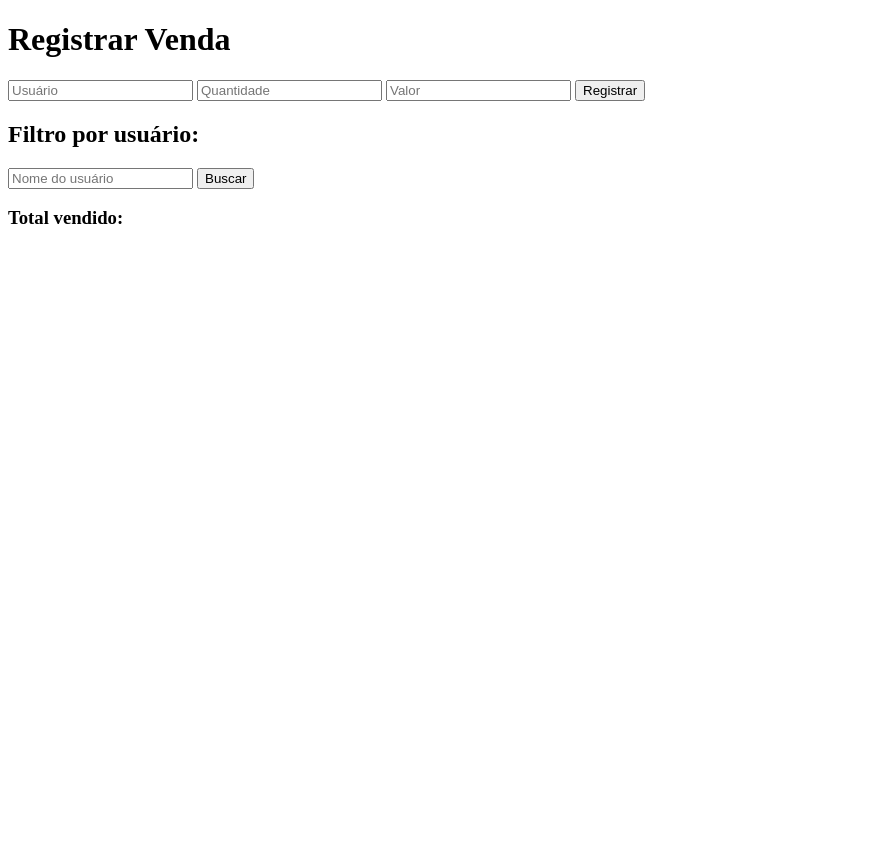
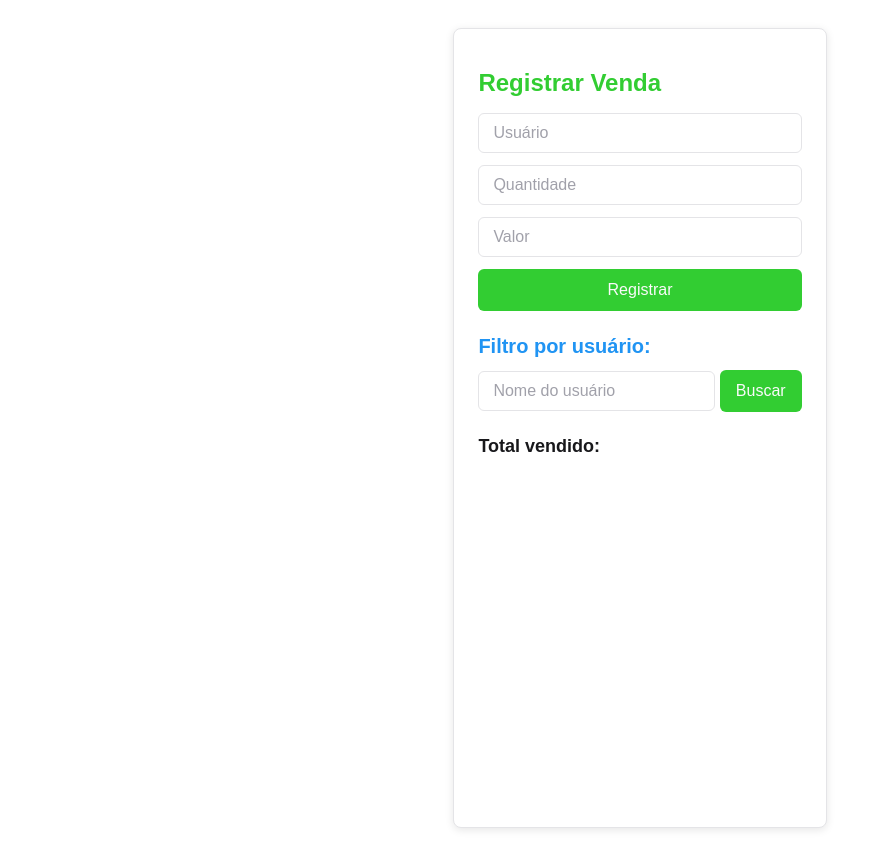
Before and after one commit to jotajotinha02/contabilidade, a plain HTML site: page index.html in a window 1280 px wide. Shown: the whole page, without its empty margins (0-882 px from the left). Before the commit the page ends 800 px from the top, so only its background shows below. Drawn offline with Linux system fonts and the light colour scheme; no server answers.

Commit message:
Update index.html

```diff
--- a/index.html
+++ b/index.html
@@ -4,145 +4,99 @@
   <meta charset="UTF-8">
   <title>Registro de Vendas</title>
 <style>
-  @tailwind base;
-@tailwind components;
-@tailwind utilities;
-
-:root {
-  --background: hsl(0, 0%, 100%);
-  --foreground: hsl(240, 10%, 3.9%);
-  --muted: hsl(240, 4.8%, 95.9%);
-  --muted-foreground: hsl(240, 5%, 64.9%);
-  --popover: hsl(0, 0%, 100%);
-  --popover-foreground: hsl(240, 10%, 3.9%);
-  --card: hsl(0, 0%, 100%);
-  --card-foreground: hsl(240, 10%, 3.9%);
-  --border: hsl(240, 5.9%, 90%);
-  --input: hsl(240, 5.9%, 90%);
-  --primary: hsl(120, 61%, 50%);
-  --primary-foreground: hsl(0, 0%, 98%);
-  --secondary: hsl(207, 90%, 54%);
-  --secondary-foreground: hsl(0, 0%, 98%);
-  --accent: hsl(240, 4.8%, 95.9%);
-  --accent-foreground: hsl(240, 5.9%, 10%);
-  --destructive: hsl(14, 84%, 53%);
-  --destructive-foreground: hsl(0, 0%, 98%);
-  --ring: hsl(240, 5.9%, 10%);
-  --radius: 0.5rem;
+  body {
+  font-family: Arial, sans-serif;
+  background-color: hsl(0, 0%, 100%);
+  color: hsl(240, 10%, 3.9%);
+  padding: 20px;
+  min-height: 100vh;
+  display: flex;
+  justify-content: center;
 }
 
-.dark {
-  --background: hsl(240, 10%, 3.9%);
-  --foreground: hsl(0, 0%, 98%);
-  --muted: hsl(240, 3.7%, 15.9%);
-  --muted-foreground: hsl(240, 5%, 64.9%);
-  --popover: hsl(240, 10%, 3.9%);
-  --popover-foreground: hsl(0, 0%, 98%);
-  --card: hsl(240, 10%, 3.9%);
-  --card-foreground: hsl(0, 0%, 98%);
-  --border: hsl(240, 3.7%, 15.9%);
-  --input: hsl(240, 3.7%, 15.9%);
-  --primary: hsl(120, 61%, 50%);
-  --primary-foreground: hsl(0, 0%, 98%);
-  --secondary: hsl(207, 90%, 54%);
-  --secondary-foreground: hsl(0, 0%, 98%);
-  --accent: hsl(240, 3.7%, 15.9%);
-  --accent-foreground: hsl(0, 0%, 98%);
-  --destructive: hsl(14, 84%, 53%);
-  --destructive-foreground: hsl(0, 0%, 98%);
-  --ring: hsl(240, 4.9%, 83.9%);
+.container {
+  max-width: 480px;
+  background-color: hsl(0, 0%, 100%);
+  border: 1px solid hsl(240, 5.9%, 90%);
+  border-radius: 8px;
+  padding: 24px;
+  box-shadow: 0 2px 8px rgba(0,0,0,0.1);
 }
 
-@layer base {
-  * {
-    @apply border-border;
+h1 {
+  font-size: 24px;
+  color: hsl(120, 61%, 50%);
+  margin-bottom: 16px;
 }
 
-  body {
-    @apply font-sans antialiased bg-background text-foreground min-h-screen p-6;
-  }
+h2 {
+  font-size: 20px;
+  color: hsl(207, 90%, 54%);
+  margin-top: 24px;
+  margin-bottom: 12px;
 }
 
-@layer components {
-  /* Container geral */
-  .container {
-    @apply max-w-xl mx-auto bg-card rounded-lg shadow-md p-6;
+h3 {
+  font-size: 18px;
+  color: hsl(240, 5.9%, 10%);
+  margin-top: 24px;
 }
 
-  /* Títulos */
-  h1, h2, h3 {
-    @apply font-semibold mb-4;
-  }
-  h1 {
-    @apply text-2xl text-primary;
-  }
-  h2 {
-    @apply text-xl text-secondary;
-  }
-  h3 {
-    @apply text-lg text-accent-foreground;
-  }
-
-  /* Formulário */
-  form#form-venda {
-    @apply flex flex-col gap-4 mb-6;
+form {
+  display: flex;
+  flex-direction: column;
+  gap: 12px;
+  margin-bottom: 24px;
 }
 
 input[type="text"],
 input[type="number"] {
-    @apply border border-border rounded-md px-4 py-2 bg-input text-foreground placeholder:text-muted-foreground focus:outline-none focus:ring-2 focus:ring-primary focus:border-transparent transition;
+  padding: 10px 14px;
+  border: 1px solid hsl(240, 5.9%, 90%);
+  border-radius: 6px;
+  font-size: 16px;
+  color: hsl(240, 10%, 3.9%);
 }
 
-  button[type="submit"],
-  button {
-    @apply bg-primary text-primary-foreground font-semibold rounded-md px-4 py-2 hover:bg-primary/80 active:bg-primary/90 transition;
+input::placeholder {
+  color: hsl(240, 5%, 64.9%);
 }
 
-  /* Lista de vendas */
-  ul#lista-vendas {
-    @apply list-disc pl-5 space-y-2 text-neutral-700 dark:text-neutral-300;
+input:focus {
+  outline: none;
+  border-color: hsl(120, 61%, 50%);
+  box-shadow: 0 0 3px hsl(120, 61%, 50%);
 }
 
-  /* Total vendido */
-  #total {
-    @apply font-bold text-primary;
-  }
+button {
+  background-color: hsl(120, 61%, 50%);
+  color: hsl(0, 0%, 98%);
+  border: none;
+  padding: 12px 16px;
+  border-radius: 6px;
+  font-size: 16px;
+  cursor: pointer;
+  transition: background-color 0.2s ease;
 }
 
-@layer utilities {
-  .bg-neutral-50 { background-color: hsl(0, 0%, 98%); }
-  .bg-neutral-100 { background-color: hsl(240, 4.8%, 95.9%); }
-  .bg-neutral-200 { background-color: hsl(240, 5.9%, 90%); }
-  .bg-neutral-300 { background-color: hsl(240, 4.9%, 83.9%); }
-  .bg-neutral-400 { background-color: hsl(240, 5%, 64.9%); }
-  .bg-neutral-500 { background-color: hsl(240, 3.8%, 46.1%); }
-  .bg-neutral-600 { background-color: hsl(240, 5.2%, 33.9%); }
-  .bg-neutral-700 { background-color: hsl(240, 5.3%, 26.1%); }
-  .bg-neutral-800 { background-color: hsl(240, 3.7%, 15.9%); }
-  .bg-neutral-900 { background-color: hsl(240, 5.9%, 10%); }
+button:hover {
+  background-color: hsl(120, 61%, 40%);
+}
 
-  .text-neutral-50 { color: hsl(0, 0%, 98%); }
-  .text-neutral-100 { color: hsl(240, 4.8%, 95.9%); }
-  .text-neutral-200 { color: hsl(240, 5.9%, 90%); }
-  .text-neutral-300 { color: hsl(240, 4.9%, 83.9%); }
-  .text-neutral-400 { color: hsl(240, 5%, 64.9%); }
-  .text-neutral-500 { color: hsl(240, 3.8%, 46.1%); }
-  .text-neutral-600 { color: hsl(240, 5.2%, 33.9%); }
-  .text-neutral-700 { color: hsl(240, 5.3%, 26.1%); }
-  .text-neutral-800 { color: hsl(240, 3.7%, 15.9%); }
-  .text-neutral-900 { color: hsl(240, 5.9%, 10%); }
+button:active {
+  background-color: hsl(120, 61%, 35%);
+}
 
-  .border-neutral-50 { border-color: hsl(0, 0%, 98%); }
-  .border-neutral-100 { border-color: hsl(240, 4.8%, 95.9%); }
-  .border-neutral-200 { border-color: hsl(240, 5.9%, 90%); }
-  .border-neutral-300 { border-color: hsl(240, 4.9%, 83.9%); }
-  .border-neutral-400 { border-color: hsl(240, 5%, 64.9%); }
-  .border-neutral-500 { border-color: hsl(240, 3.8%, 46.1%); }
-  .border-neutral-600 { border-color: hsl(240, 5.2%, 33.9%); }
-  .border-neutral-700 { border-color: hsl(240, 5.3%, 26.1%); }
-  .border-neutral-800 { border-color: hsl(240, 3.7%, 15.9%); }
-  .border-neutral-900 { border-color: hsl(240, 5.9%, 10%); }
+#lista-vendas {
+  list-style-type: disc;
+  padding-left: 20px;
+  color: hsl(240, 3.7%, 15.9%);
 }
+
+#lista-vendas li {
+  margin-bottom: 6px;
+}
+
 
 </style>
 </head>
```
Lines whose indentation alone changed are shown as unchanged.
